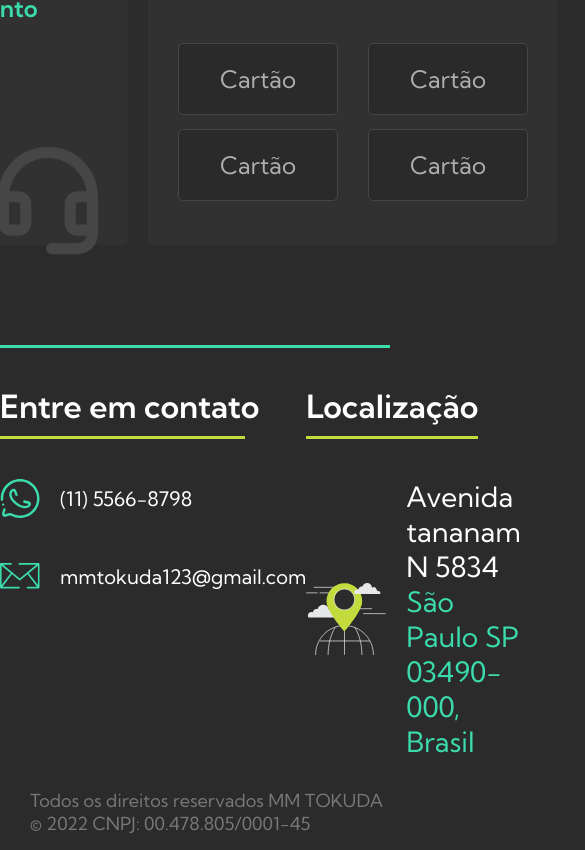
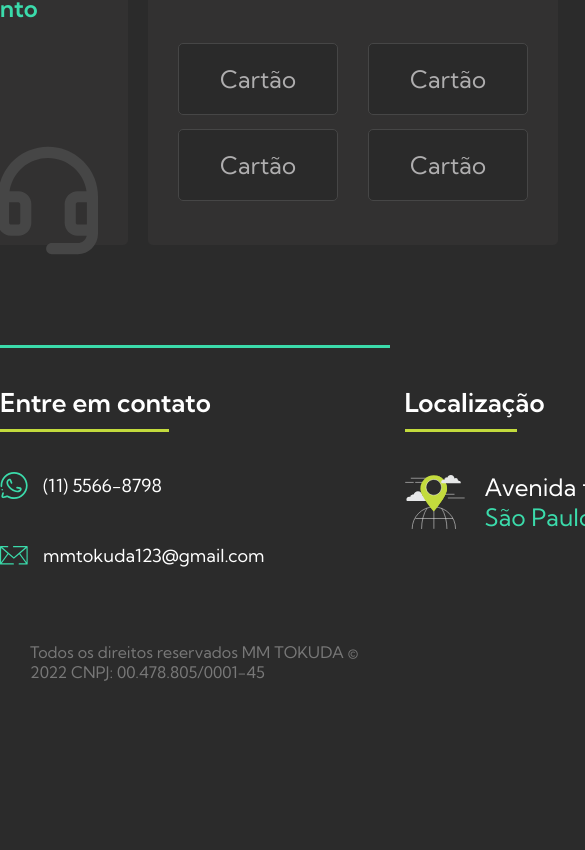
Before and after one commit to Henrriky/MM-TOKUDA, a React (Create React App) app: page / in a window 390 px wide. Shown: the part 5663-6513 px from the top of the page, 585 px wide, since content can reach past the window. After the commit the page ends 6360 px from the top, so only its background shows below. Built offline with nearby package versions, Linux system fonts and the light colour scheme; the HTML template or start-up script is replaced by a standard one.

Commit message:
footer 1268px

```diff
--- a/src/components/Footer/index.css
+++ b/src/components/Footer/index.css
@@ -104,3 +104,52 @@
     max-width: 45rem;
     padding: 3rem 0rem 1.5rem 3rem;
 }
+
+@media screen and (max-width: 1268px) {
+
+
+    .footer__wrapper {
+        width: max-content;
+        justify-content: space-between;
+        gap: 14rem;
+    }
+
+    .footer__wrapper h3 {
+        font-size: 2.6rem;
+        width: max-content;
+    }
+
+    .footer__wrapper .footer__contact img {
+        max-width: 2.8rem;
+    }
+
+    .footer__wrapper .footer__contact a {
+        gap: 1.5rem;
+        font-size: 1.8rem;
+    }
+
+    .footer__wrapper .footer__location > div {
+        display: flex;
+        align-items: center;
+        gap: 2rem;
+    }
+
+    .footer__wrapper .footer__location img {
+        max-width: 6rem;
+    }
+
+    .footer__wrapper .footer__location h4 {
+        font-size: 2.4rem;
+    }
+
+    .footer__wrapper .footer__location p {
+        font-size: 2.4rem;
+    }
+
+    .footer__copyright {
+        color: #787878;
+        font-size: 1.6rem;
+        max-width: 42rem;
+        padding: 3rem 0rem 1.5rem 3rem;
+    }
+}
```
Also changed, not shown: src/components/Informations/index.css (line endings or trailing spaces).
